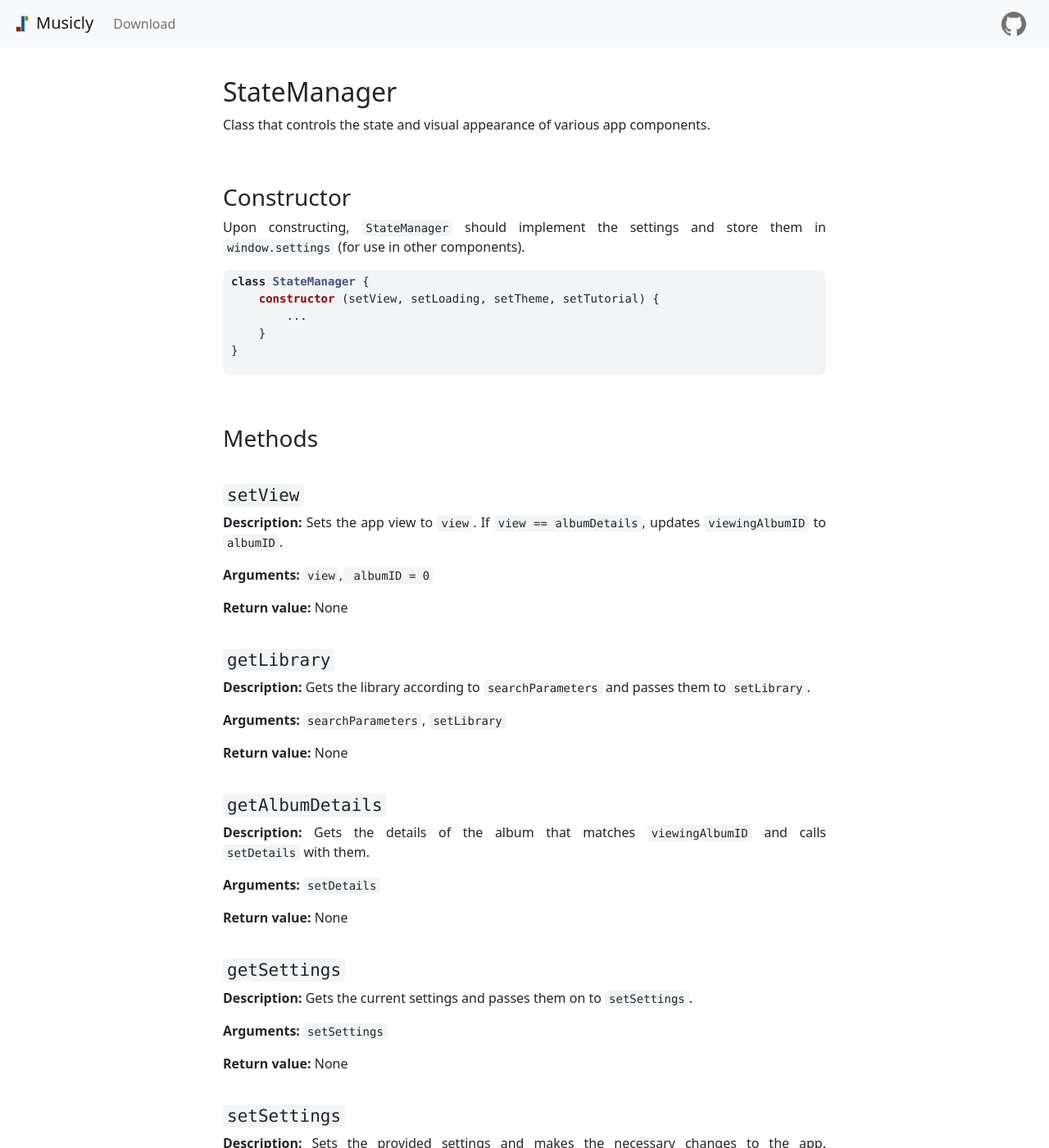
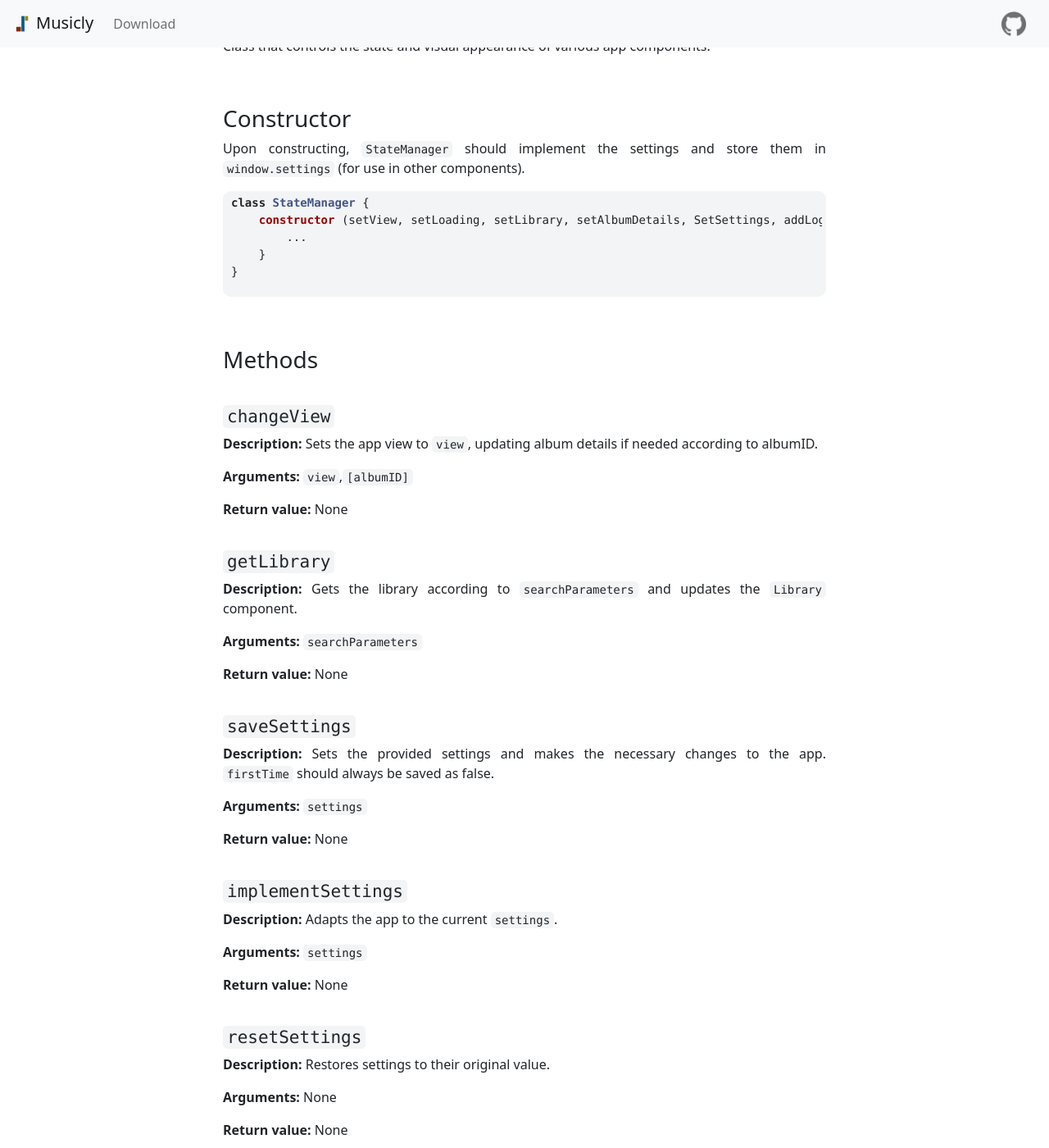
Before and after one commit to bogosorter/Musicly, a Jekyll site: the page built from docs/developer/controller.md, in a window 1280 px wide and 1400 px high, scrolled down 5305 px. Shown: the whole window at 82% size. Built offline with Jekyll 4.4.1, drawn with Linux system fonts in a browser that asks for light colours; some of the changed text lies outside the part shown.

Commit message:
Small refactoring: removed useless and complicated communication methods.

````diff
--- a/docs/developer/controller.md
+++ b/docs/developer/controller.md
@@ -21,7 +21,7 @@ Class that manages the app. Data access, state managing and music playing are it
 
 ```js
 class Controller {
-    constructor(setView, setPlayback, setLoading, setTheme, setTutorial) {
+    constructor(setView, setLibrary, setAlbumDetails, setSettings, setPlayback, setLoading, addLog) {
         ...
         this.playback = new Playback(...);
         this.stateManager = new StateManager(...);
@@ -181,7 +181,7 @@ Upon constructing, `StateManager` should implement the settings and store them i
 
 ```js
 class StateManager {
-    constructor (setView, setLoading, setTheme, setTutorial) {
+    constructor (setView, setLoading, setLibrary, setAlbumDetails, SetSettings, addLog) {
         ...
     }
 }
@@ -189,39 +189,23 @@ class StateManager {
 
 ### Methods
 
-#### `setView`
+#### `changeView`
 
-**Description:** Sets the app view to `view`. If `view == albumDetails`, updates `viewingAlbumID` to `albumID`.
+**Description:** Sets the app view to `view`, updating album details if needed according to albumID.
 
-**Arguments:** `view`,` albumID = 0`
+**Arguments:** `view`,`[albumID]`
 
 **Return value:** None
 
 #### `getLibrary`
 
-**Description:** Gets the library according to `searchParameters` and passes them to `setLibrary`.
+**Description:** Gets the library according to `searchParameters` and updates the `Library` component.
 
-**Arguments:** `searchParameters`, `setLibrary`
+**Arguments:** `searchParameters`
 
 **Return value:** None
 
-#### `getAlbumDetails`
-
-**Description:** Gets the details of the album that matches `viewingAlbumID` and calls `setDetails` with them.
-
-**Arguments:** `setDetails`
-
-**Return value:** None
-
-#### `getSettings`
-
-**Description:** Gets the current settings and passes them on to `setSettings`.
-
-**Arguments:** `setSettings`
-
-**Return value:** None
-
-#### `setSettings`
+#### `saveSettings`
 
 **Description:** Sets the provided settings and makes the necessary changes to the app. `firstTime` should always be saved as false.
 
@@ -241,7 +225,7 @@ class StateManager {
 
 **Description:** Restores settings to their original value.
 
-**Arguments:** `setSettings`
+**Arguments:** None
 
 **Return value:** None
 
@@ -249,7 +233,7 @@ class StateManager {
 
 **Description:** Calls the main process' `open` handler and refreshes the library after it.
 
-**Arguments:** `setLibrary`
+**Arguments:** None
 
 **Return value:** None
 
@@ -265,7 +249,7 @@ class StateManager {
 
 **Description:** Calls the main process' `deleteAlbum` handler and refreshes the library after it.
 
-**Arguments:** `albumID`, `setLibrary`
+**Arguments:** `albumID`
 
 **Return value:** None
 
@@ -273,7 +257,7 @@ class StateManager {
 
 **Description:** Adds a genre to an album and updates the `AlbumDetails` component.
 
-**Arguments:** `genre`, `albumID`, `setDetails`
+**Arguments:** `genre`, `albumID`
 
 **Return value:** None
 
@@ -281,7 +265,7 @@ class StateManager {
 
 **Description:** Deletes a genre from an album and updates the `AlbumDetails` component.
 
-**Arguments:** `genre`, `albumID`, `setDetails`
+**Arguments:** `genre`, `albumID`
 
 **Return value:** None
 
@@ -290,14 +274,6 @@ class StateManager {
 **Description:** Calls the main process's `windowButton` handler.
 
 **Arguments:** `button`
-
-**Return value:** None
-
-#### `displayTutorial`
-
-**Description:** Displays an introductory tutorial.
-
-**Arguments:** None
 
 **Return value:** None
 
@@ -317,14 +293,6 @@ class StateManager {
 
 **Return value:** None
 
-#### `test`
-
-**Description:** Makes some things to test github copilot.
-
-**Arguments:** `testArgument`
-
-**Return value:** `result`
-
 ### Event listeners
 
-`StateManager` should set up event listeners for `setView`, `getLibrary`, `getAlbumDetails`, `getSettings`, `setSettings`, `open`, `addCover`, `deleteAlbum`, `addGenre`, `deleteGenre`, `windowButton`, `resetLibrary`, `resetSettings` and `log`. In addition, `log` should also be listened on `ipcRenderer`.
+`StateManager` should set up event listeners for `changeView`, `getLibrary`, `saveSettings`, `resetSettings`, `open`, `addCover`, `deleteAlbum`, `addGenre`, `deleteGenre`, `windowButton`, `resetLibrary`, `resetSettings` and `log`. In addition, `log` should also be listened on `ipcRenderer`.
````
Also changed, not shown: other parts of docs/developer/controller.md (+1 -1 lines), docs/developer/components.md (+43 -82 lines), docs/developer/dev.md (+1 -1 lines), 1 other file.
